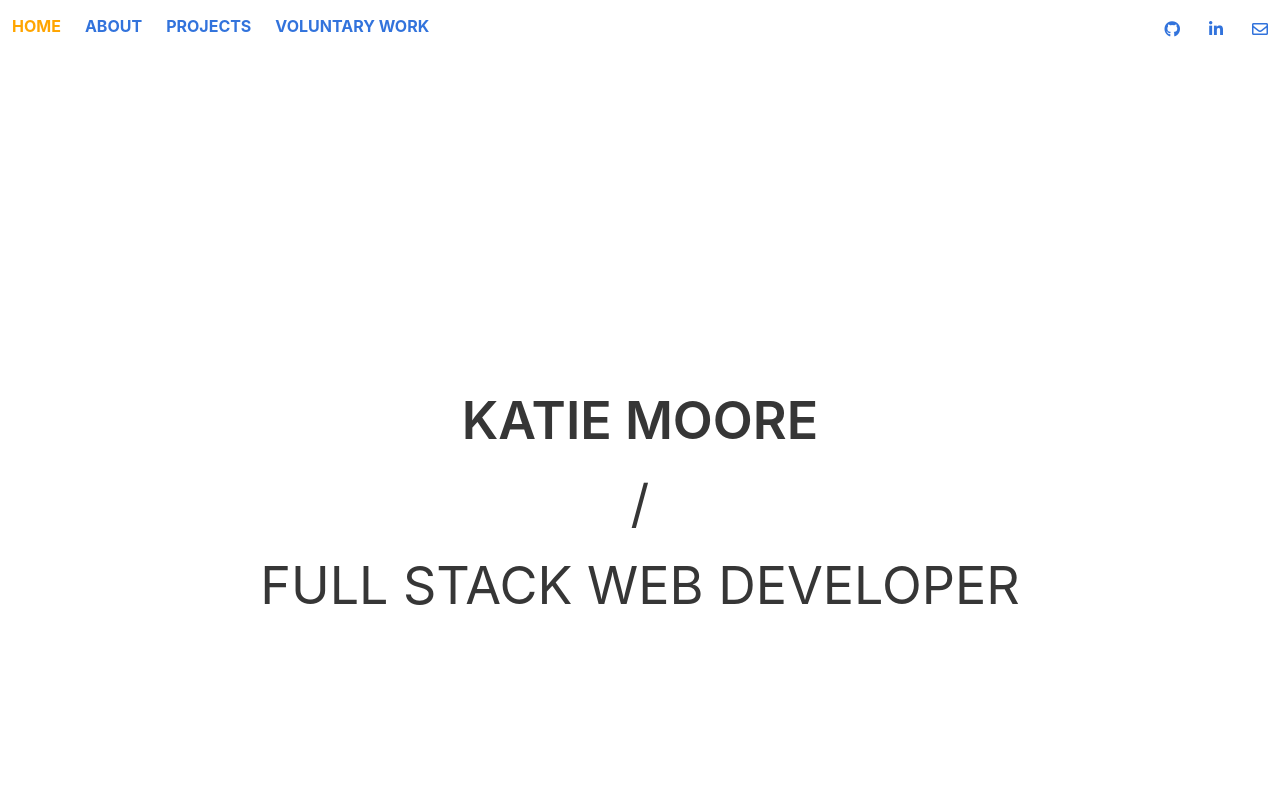
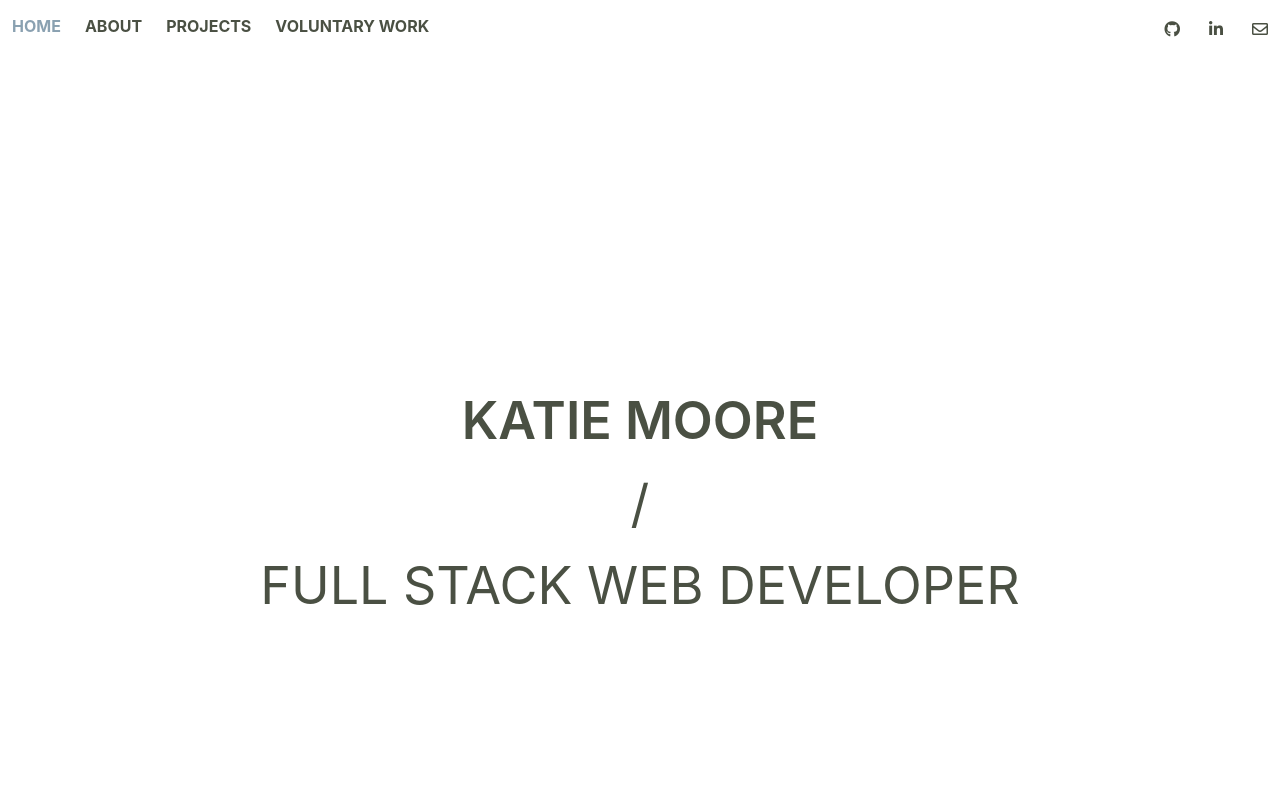
Before and after one commit to kem522/kem522.github.io, a plain HTML site: page index.html in a window 1280 px wide. Shown: the top 800 px of the page. Drawn offline with nearby package versions, Linux system fonts and the light colour scheme.

Commit message:
added media query for extra navbar item in mobile

```diff
--- a/css/style.css
+++ b/css/style.css
@@ -1,5 +1,14 @@
 body, html {
   font-family: 'Lato', sans-serif;
+  color: #4A5043 !important;
+}
+
+a {
+  color: #4A5043 !important;
+}
+
+a:hover > p {
+  color: #4A5043 !important;
 }
 
 .hidden {
@@ -21,6 +30,21 @@ body, html {
 }
 
 /* Hero */
+.hero-body {
+  margin: 0 auto;
+  text-align: center;
+}
+
+#home .title {
+  font-size: 52px;
+  color: #4A5043
+}
+
+h2.title {
+  font-weight:normal;
+}
+
+/* Navbar */
 nav.navbar {
  box-shadow:none;
 }
@@ -29,22 +53,6 @@ nav.navbar {
   text-transform: uppercase;
   font-weight: bold;
 }
-
-.hero-body {
-  margin: 0 auto;
-  text-align: center;
-}
-
-#home .title {
-  font-size: 52px;
-}
-
-h2.title {
-  font-weight:normal;
-}
-
-/* Navbar */
-
 
 .navbar-menu {
   margin: 0 auto !important;
@@ -69,11 +77,11 @@ h2.title {
 }
 
 .active {
-  color: orange;
+  color: #8AA1B1 !important;
 }
 
-.navbar-item: hover {
-  color:orange !important;
+.navbar-item:hover, a:hover {
+  color:#8AA1B1 !important;
 }
 
 
--- a/index.html
+++ b/index.html
@@ -215,7 +215,7 @@
           </div>
         </section>
     </main>
-    <footer class="footer">
+    <footer class="footer" id="contact">
       <ul class="columns is-multiline">
         <li class="column is-one-fifth-desktop is-one-third-tablet is-full-mobile">
           <a href="https://github.com/kem522">
--- a/js/app.js
+++ b/js/app.js
@@ -86,6 +86,9 @@ $(() => {
       $('.subtitle').each((i, subtitle) => {
         $(subtitle).removeClass('hidden');
       });
+
+      const $navStart = $('.navbar-start');
+      if($navStart.children().length === 4) $navStart.append('<li class="navbar-item"><a href="#contact">Contact</a></li>');
     } else {
       $('.subtitle').each((i, subtitle) => {
         if (!$(subtitle).hasClass('hidden')) $(subtitle).addClass('hidden');
```
